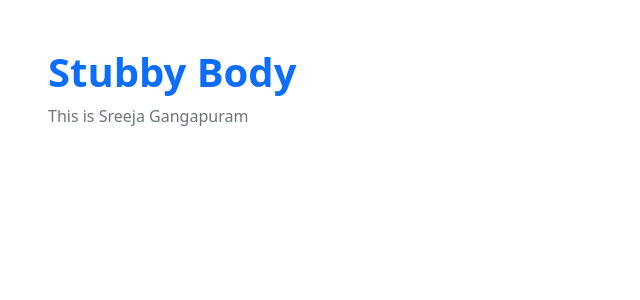
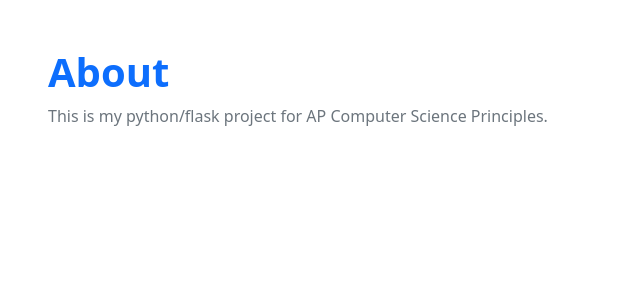
Before and after one commit to sreejagangapuram/sreejagangapuram_flask-python_project, a Flask app: page /stub/ in a window 1280 px wide. Shown: the part 66-366 px from the top of the page, without its empty margins (0-640 px from the left). Run offline with Flask 2, Linux system fonts and the light colour scheme.

Commit message:
updating

```diff
--- a/templates/index.html
+++ b/templates/index.html
@@ -4,7 +4,7 @@
 {% block body %}
     <!-- Start of body content specific to page -->
     <div class="px-5 py-5 mx-auto">
-        <h1 class="text-white"><strong>Sreeja Gangapuram's Python/Flask Project</strong></h1>
+        <h1 class="text-white"><strong>Sreeja Gangapuram's Python/Flask Project Homepage</strong></h1>
         <div class="row">
             <div class="col-4">
                 <div class="card">
--- a/templates/stub.html
+++ b/templates/stub.html
@@ -8,8 +8,8 @@
 {% block body %}
     <!- Try building a new body here, bootstrap is a wise choice ->
     <div class="px-5 py-5 mx-auto">
-        <h1 class="text-primary"><strong>Stubby Body</strong></h1>
-        <p class="text-secondary">This is Sreeja Gangapuram</p>
+        <h1 class="text-primary"><strong>About</strong></h1>
+        <p class="text-secondary">This is my python/flask project for AP Computer Science Principles.</p>
     </div>
 {% endblock %}
 
```
